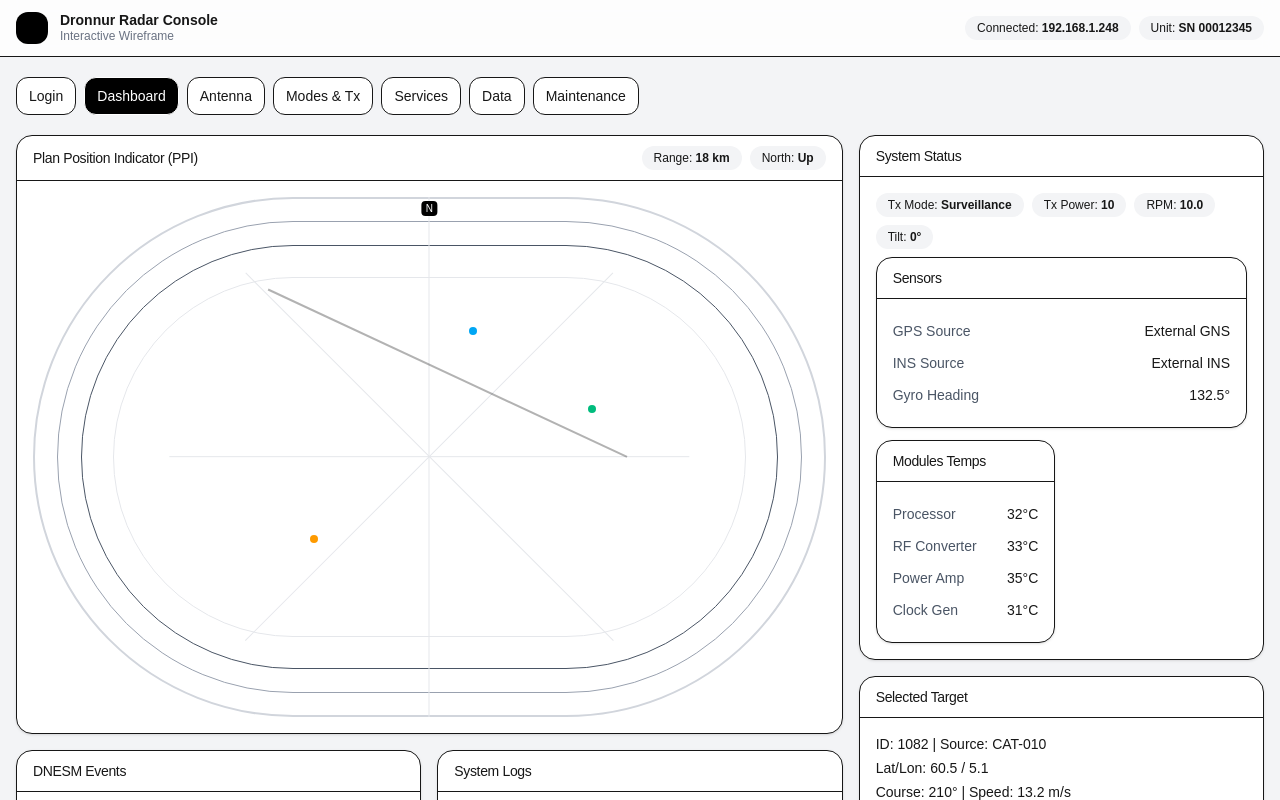
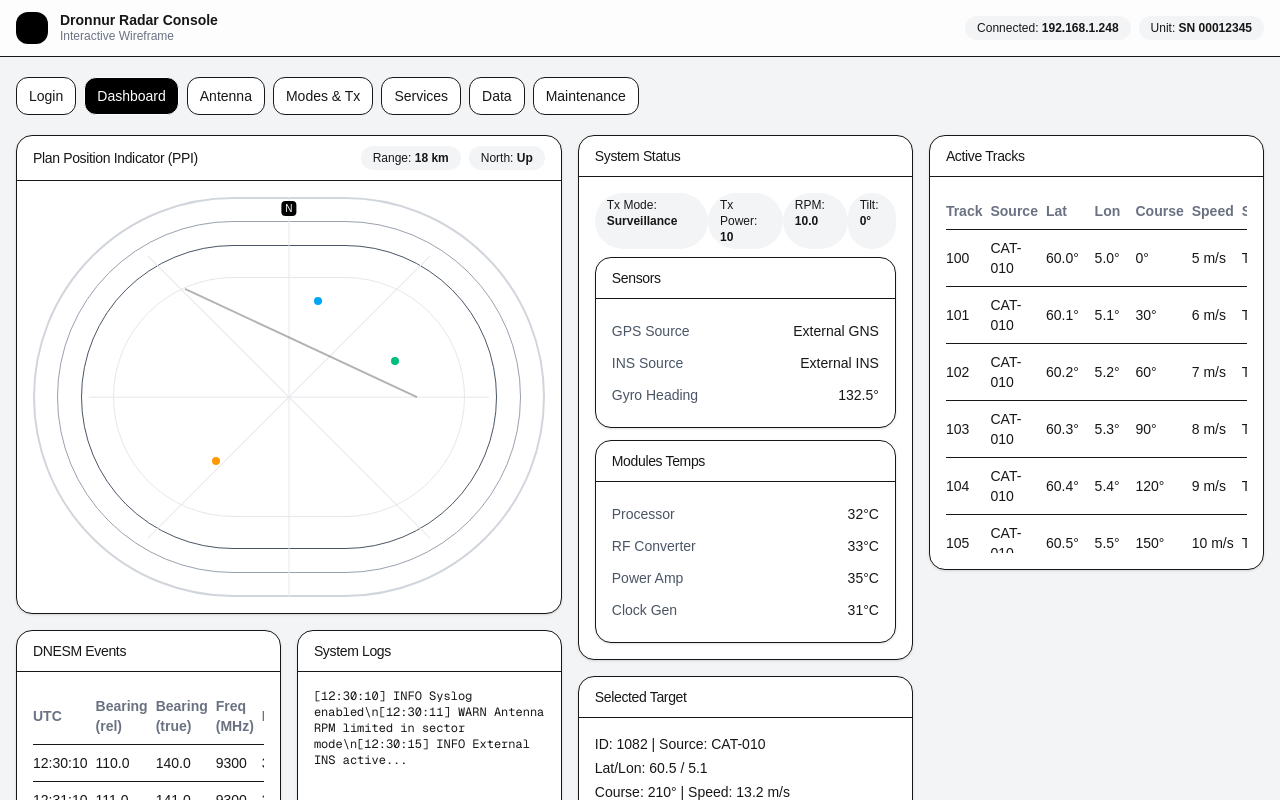
Before and after one commit to XcovertX/dronnur-console, a Next.js app: page / in a window 1280 px wide. Shown: the top 800 px of the page. Built offline with nearby package versions, Linux system fonts and the light colour scheme.

Commit message:
fix wireframe max-w

```diff
--- a/components/DronnurConsoleWireframe.tsx
+++ b/components/DronnurConsoleWireframe.tsx
@@ -56,7 +56,7 @@ const Box: React.FC<{ title?: string; className?: string; right?: React.ReactNod
 
 const PPI: React.FC = () => {
   return (
-    <div className="relative w-full aspect-square max-h-[520px] max-w-[520] mx-auto">
+    <div className="relative w-full aspect-square max-h-[400px] max-w-[400] mx-auto">
       <div className="absolute inset-0 rounded-full border-2 border-gray-300" />
       {/* Range rings */}
       <div className="absolute inset-6 rounded-full border border-gray-400" />
@@ -172,8 +172,8 @@ const Login: React.FC = () => (
 );
 
 const Dashboard: React.FC = () => (
-  <div className="grid grid-cols-12 gap-4">
-    <div className="col-span-8">
+  <div className="grid grid-cols-36 gap-4">
+    <div className="col-span-16">
       <Box title="Plan Position Indicator (PPI)" right={<div className="flex gap-2"> <StatPill label="Range" value="18 km"/> <StatPill label="North" value="Up"/> </div>}>
         <PPI />
       </Box>
@@ -182,9 +182,9 @@ const Dashboard: React.FC = () => (
         <Box title="System Logs"><div className="h-[260px] text-xs font-mono overflow-auto">[12:30:10] INFO Syslog enabled\n[12:30:11] WARN Antenna RPM limited in sector mode\n[12:30:15] INFO External INS active...</div></Box>
       </div>
     </div>
-    <div className="col-span-4 space-y-4">
-      <Box title="System Status">
-        <div className="flex flex-wrap gap-2 mb-2">
+    <div className="col-span-10 space-y-4">
+      <Box title="System Status" className="">
+        <div className="flex mb-2">
           <StatPill label="Tx Mode" value="Surveillance" />
           <StatPill label="Tx Power" value="10" />
           <StatPill label="RPM" value="10.0" />
@@ -196,7 +196,7 @@ const Dashboard: React.FC = () => (
             <LabeledRow label="INS Source">External INS</LabeledRow>
             <LabeledRow label="Gyro Heading">132.5°</LabeledRow>
           </Box>
-          <Box title="Modules Temps">
+          <Box title="Modules Temps"className="col-span-2">
             <LabeledRow label="Processor">32°C</LabeledRow>
             <LabeledRow label="RF Converter">33°C</LabeledRow>
             <LabeledRow label="Power Amp">35°C</LabeledRow>
@@ -213,7 +213,7 @@ const Dashboard: React.FC = () => (
         </div>
       </Box>
     </div>
-    <div className="col-span-12">
+    <div className="col-span-10">
       <Box title="Active Tracks"><TracksTable /></Box>
     </div>
   </div>
@@ -442,7 +442,7 @@ export default function DronnurConsoleWireframe() {
       </div>
 
       {/* Content */}
-      <div className="max-w-7xl mx-auto px-4 py-5">
+      <div className="max-w-10xl mx-auto px-4 py-5">
         {/* Tabs */}
         <div className="flex flex-wrap gap-2 mb-5">
           {tabs.map(t => (
```
